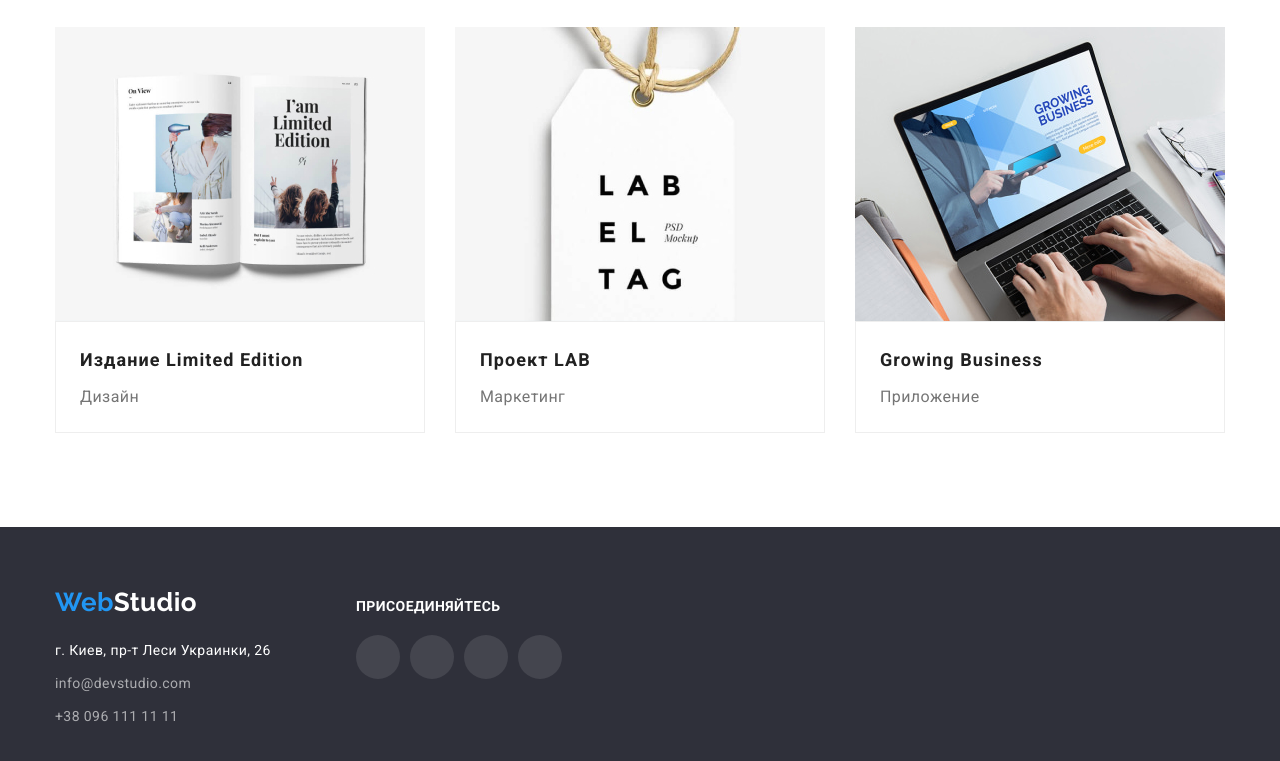
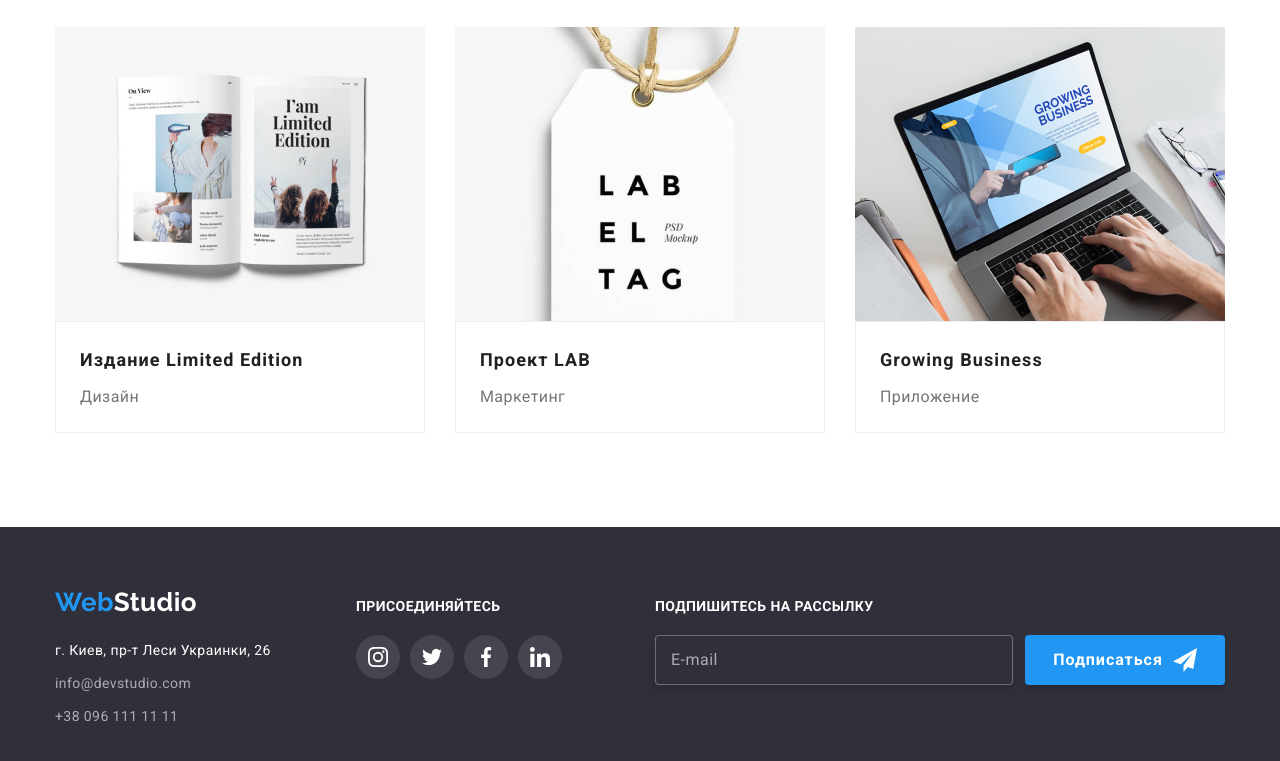
Before and after one commit to Irylya/goit-markup-hw-06, a plain HTML site: page portfolio.html in a window 1280 px wide. Shown: the part 1108-1869 px from the top of the page. Drawn offline with nearby package versions, Linux system fonts and the light colour scheme.

Commit message:
Доповнює футер

```diff
--- a/portfolio.html
+++ b/portfolio.html
@@ -233,6 +233,7 @@
             </div>
         </section>
     </main>
+
     <!-- Підвал -->
     <footer class="footer">
         <div class="container footer-containers">
@@ -257,38 +258,55 @@
                     <li class="social-link-item">
                         <a href="" class="social-link social-link-footer link">
                             <svg class="icon-box-social">
-                                <use href="./images/symbol-defs.svg#icon-instagram"></use>
+                                <use href="./images/icons.svg#icon-instagram"></use>
                             </svg>
                         </a>
                     </li>
                     <li class="social-link-item">
                         <a href="" class="social-link social-link-footer link">
                             <svg class="icon-box-social">
-                                <use href="./images/symbol-defs.svg#icon-twitter"></use>
+                                <use href="./images/icons.svg#icon-twitter"></use>
                             </svg>
                         </a>
                     </li>
                     <li class="social-link-item">
                         <a href="" class="social-link social-link-footer link">
                             <svg class="icon-box-social">
-                                <use href="./images/symbol-defs.svg#icon-facebook"></use>
+                                <use href="./images/icons.svg#icon-facebook"></use>
                             </svg>
                         </a>
                     </li>
                     <li class="social-link-item">
                         <a href="" class="social-link social-link-footer link">
                             <svg class="icon-box-social">
-                                <use href="./images/symbol-defs.svg#icon-linkedin"></use>
+                                <use href="./images/icons.svg#icon-linkedin"></use>
                             </svg>
                         </a>
                     </li>
                 </ul>
             </div>
 
+            <div class="footer-subscribe">
+                <b class="subscribe-title text">Подпишитесь на рассылку</b>
+                <form action="#" class="subscribe-form">
+                    <label class="subscribe-box">
+                        <input type="text" class="subscribe-input" name="mail" placeholder="&nbsp;" required>
+                        <span class="subscribe-name">E-mail</span>
+                    </label>
+                    <button type="submit" class="modal-button subscribe-button">
+                        Подписаться
+                        <svg class="button-icon">
+                            <use href="./images/icons.svg#icon-send"></use>
+                        </svg>
+                    </button>
+                </form>
+            </div>
+
         </div>
 
 
     </footer>
+
 
     <script>
         const { height: pageHeaderHeight } = document
```
